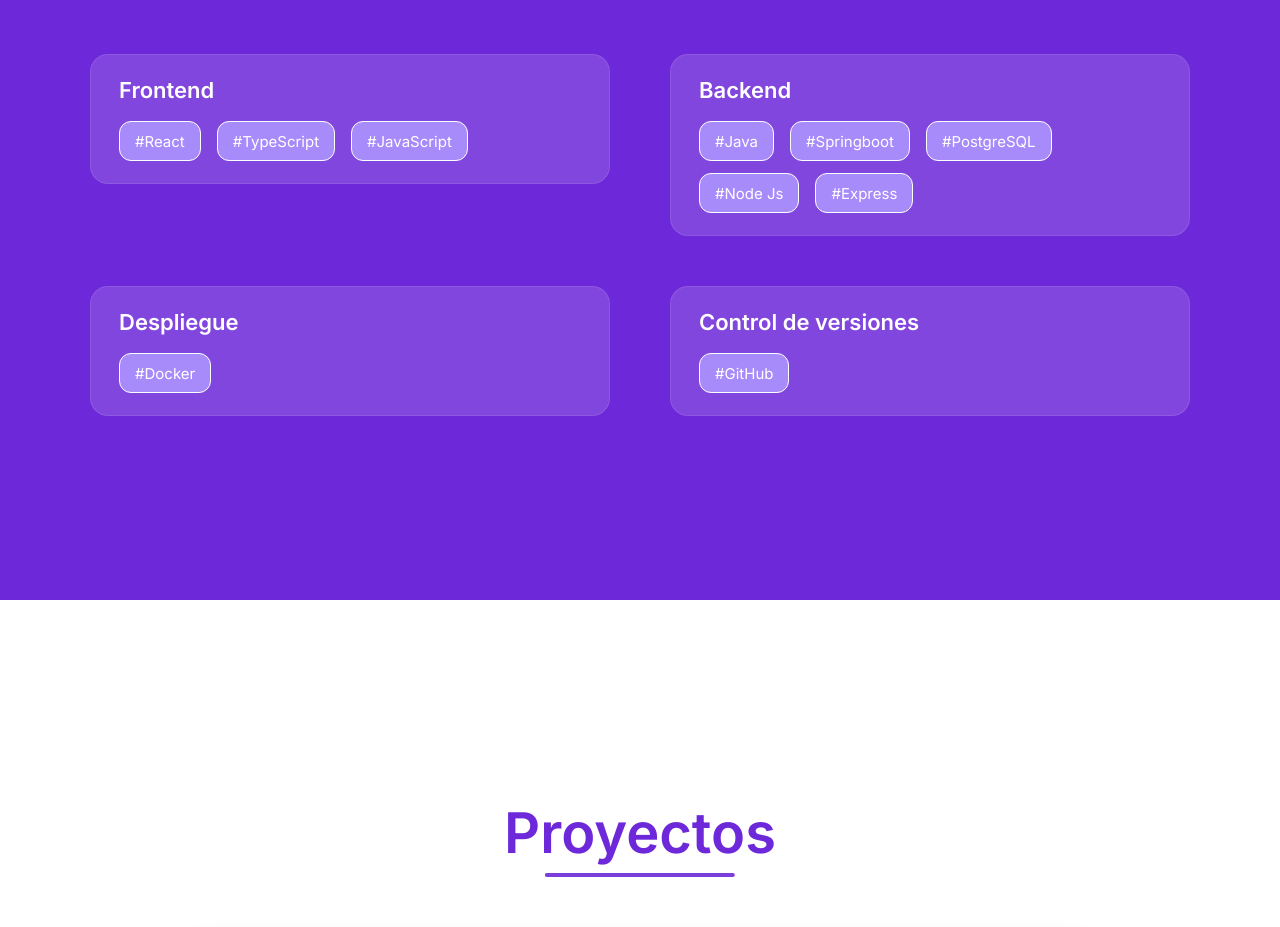
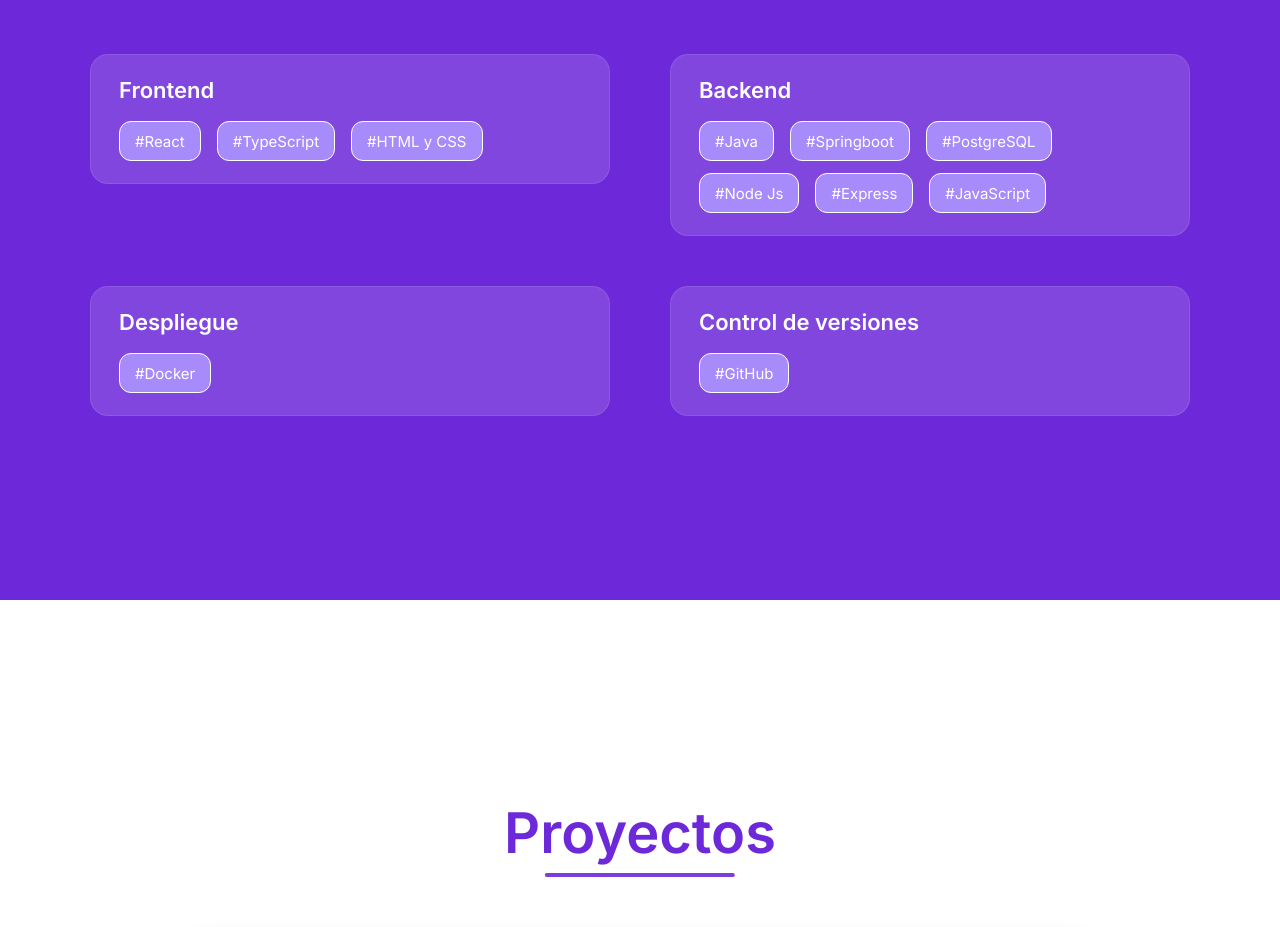
Before and after one commit to anadruetta29/dev-portfolio, a React (Vite) app in the folder frontend/: page / in a window 1280 px wide. Shown: the part 1800-2727 px from the top of the page. Built offline with nearby package versions, Linux system fonts and the light colour scheme.

Commit message:
change skills

```diff
--- a/frontend/src/ui/components/sections/skills/skills.tsx
+++ b/frontend/src/ui/components/sections/skills/skills.tsx
@@ -25,7 +25,7 @@ export default function SkillsSection({ id }: Props) {
                         <div className={style.chipRow}>
                             <Chip label="#React" />
                             <Chip label="#TypeScript" />
-                            <Chip label="#JavaScript" />
+                            <Chip label="#HTML y CSS" />
                         </div>
                     </div>
                 </SlideIn>
@@ -38,6 +38,7 @@ export default function SkillsSection({ id }: Props) {
                             <Chip label="#PostgreSQL" />
                             <Chip label="#Node Js" />
                             <Chip label="#Express" />
+                            <Chip label="#JavaScript" />
                         </div>
                     </div>
                 </SlideIn>
```
